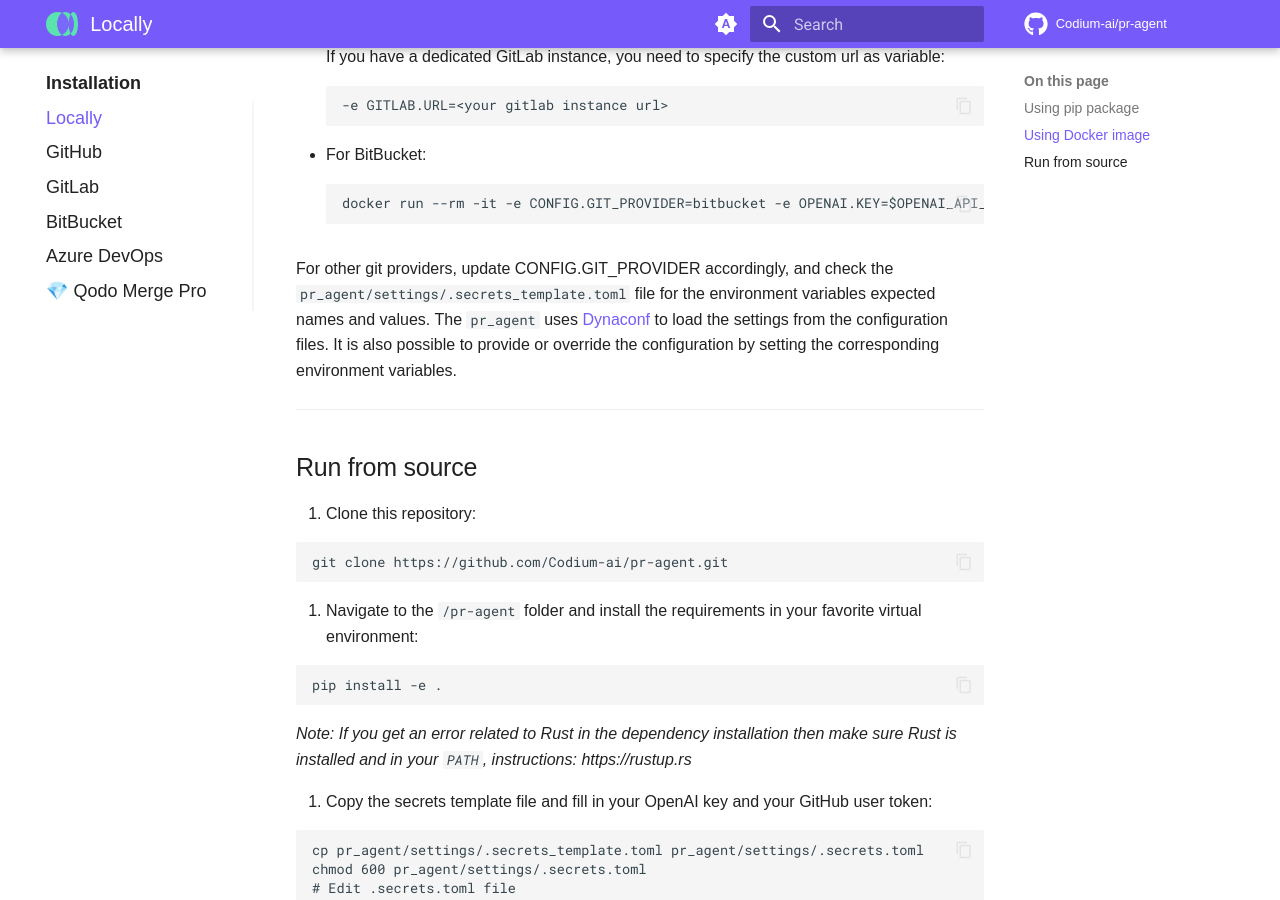
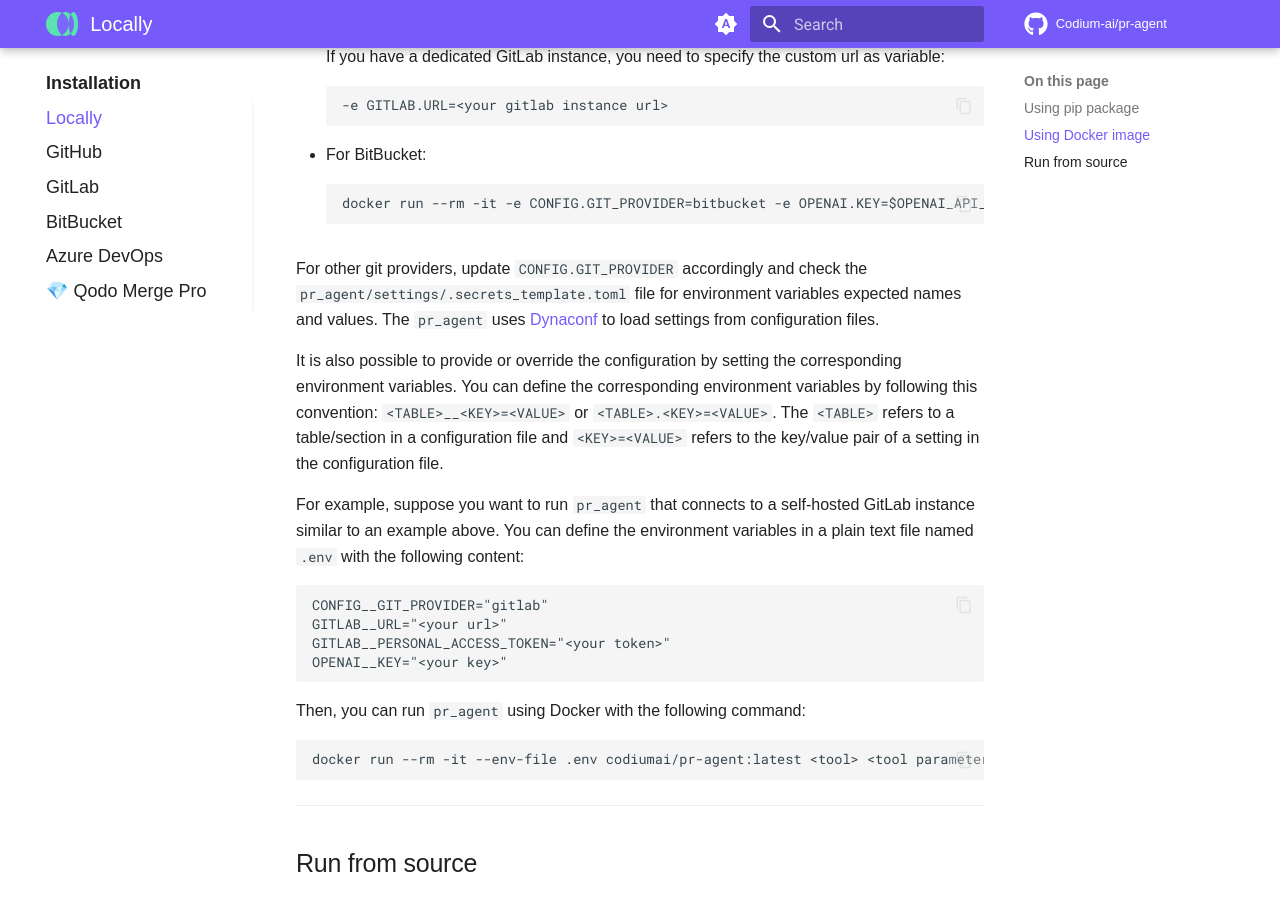
Before and after one commit to Codium-ai/pr-agent, an MkDocs documentation site: the page built from docs/docs/installation/locally.md, in a window 1280 px wide and 900 px high, scrolled down 1365 px. Built offline with MkDocs 1.6.1 and Material for MkDocs 9.7.7, drawn with Linux system fonts in a browser that asks for light colours; comment, search, counter and statistics services are not loaded.

Commit message:
docs: Add example how to define environment variables (#1398)

````diff
--- a/docs/docs/installation/locally.md
+++ b/docs/docs/installation/locally.md
@@ -66,7 +66,28 @@ To invoke a tool (for example `review`), you can run directly from the Docker im
     docker run --rm -it -e CONFIG.GIT_PROVIDER=bitbucket -e OPENAI.KEY=$OPENAI_API_KEY -e BITBUCKET.BEARER_TOKEN=$BITBUCKET_BEARER_TOKEN codiumai/pr-agent:latest --pr_url=<pr_url> review
     ```
 
-For other git providers, update CONFIG.GIT_PROVIDER accordingly, and check the `pr_agent/settings/.secrets_template.toml` file for the environment variables expected names and values. The `pr_agent` uses [Dynaconf](https://www.dynaconf.com/) to load the settings from the configuration files. It is also possible to provide or override the configuration by setting the corresponding environment variables.
+For other git providers, update `CONFIG.GIT_PROVIDER` accordingly and check the `pr_agent/settings/.secrets_template.toml` file for environment variables expected names and values.
+The `pr_agent` uses [Dynaconf](https://www.dynaconf.com/) to load settings from configuration files.
+
+It is also possible to provide or override the configuration by setting the corresponding environment variables.
+You can define the corresponding environment variables by following this convention: `<TABLE>__<KEY>=<VALUE>` or `<TABLE>.<KEY>=<VALUE>`.
+The `<TABLE>` refers to a table/section in a configuration file and `<KEY>=<VALUE>` refers to the key/value pair of a setting in the configuration file.
+
+For example, suppose you want to run `pr_agent` that connects to a self-hosted GitLab instance similar to an example above.
+You can define the environment variables in a plain text file named `.env` with the following content:
+
+```
+CONFIG__GIT_PROVIDER="gitlab"
+GITLAB__URL="<your url>"
+GITLAB__PERSONAL_ACCESS_TOKEN="<your token>"
+OPENAI__KEY="<your key>"
+```
+
+Then, you can run `pr_agent` using Docker with the following command:
+
+```shell
+docker run --rm -it --env-file .env codiumai/pr-agent:latest <tool> <tool parameter>
+```
 
 ---
 
````
